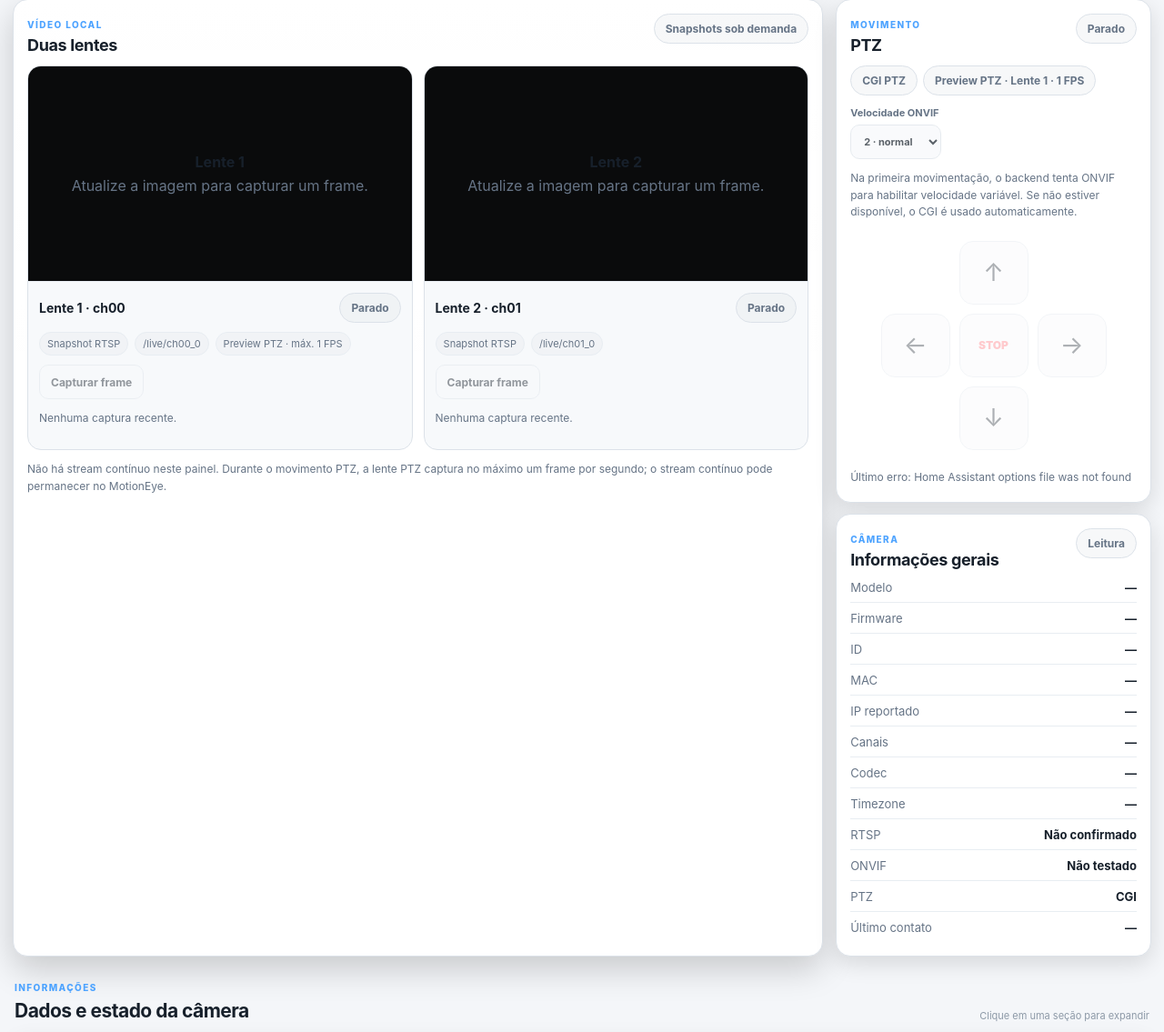
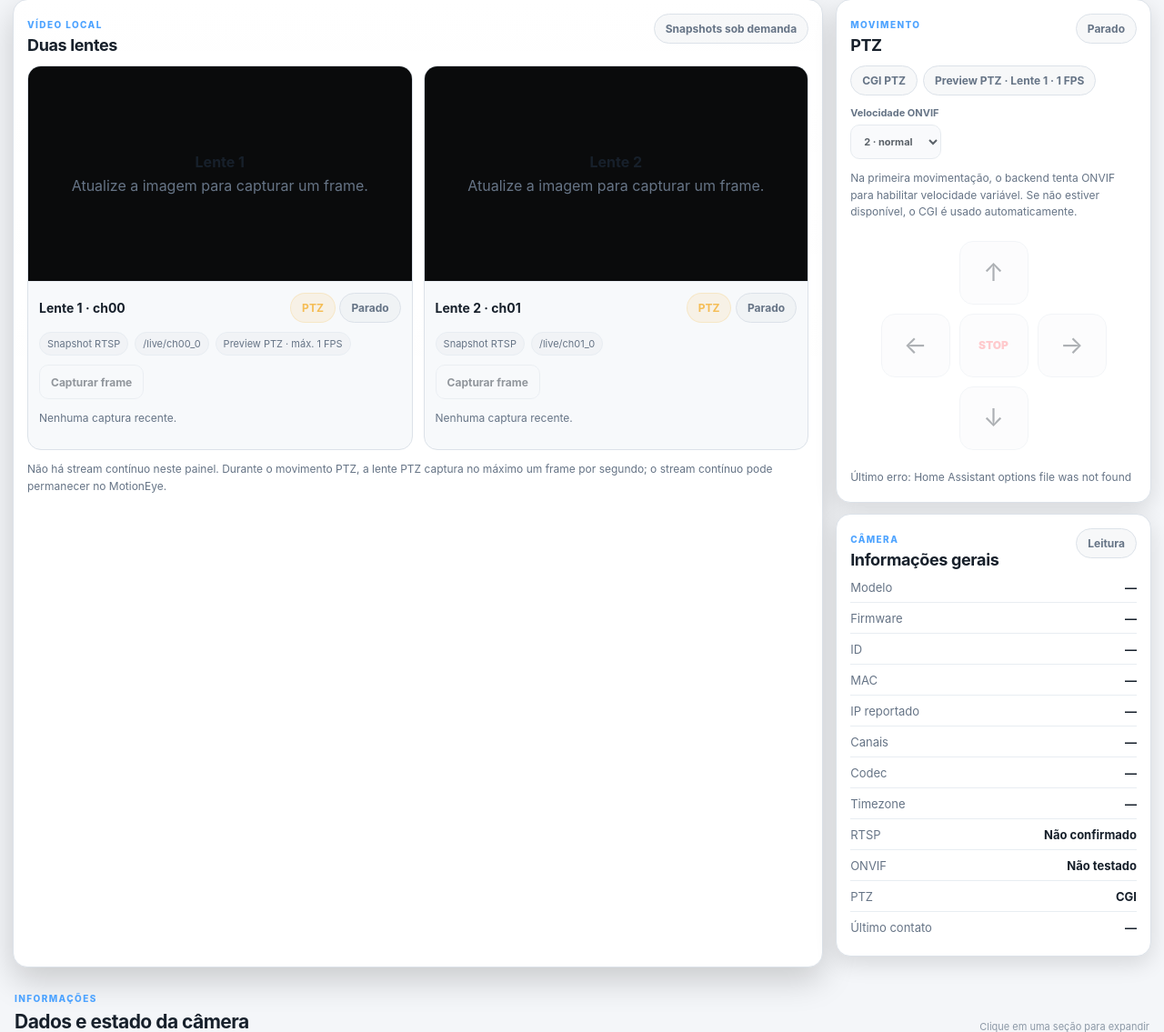
Before and after one commit to lucaslucian/ha-jooan-ptz, a Flask app: page / in a window 1280 px wide. Shown: the part 201-1336 px from the top of the page at 91% size. Run offline with Flask 3, Linux system fonts and the light colour scheme.

Commit message:
Rework camera panel layout and PTZ markers

```diff
--- a/jooan_ptz/app/templates/index.html
+++ b/jooan_ptz/app/templates/index.html
@@ -46,7 +46,7 @@
           </div>
 
           <div class="dual-feed-grid">
-            <article class="feed-tile">
+            <article id="feedTile0" class="feed-tile">
               <div class="feed-stage">
                 <img id="snapshotFeed0" alt="Snapshot da lente 1" hidden>
                 <div id="feedEmpty0" class="preview-empty">
@@ -56,8 +56,11 @@
               </div>
               <div class="feed-body">
                 <div class="camera-title">
-                  <strong>Lente 1 · ch00</strong>
-                  <span id="feedBadge0" class="badge neutral">Parado</span>
+                  <strong id="feedTitle0">Lente 1 · ch00</strong>
+                  <div class="camera-title-badges">
+                    <span id="feedPtzMarker0" class="badge warning" hidden>PTZ</span>
+                    <span id="feedBadge0" class="badge neutral">Parado</span>
+                  </div>
                 </div>
                 <div id="feedMeta0" class="stream-meta"></div>
                 <div class="toolbar compact">
@@ -67,7 +70,7 @@
               </div>
             </article>
 
-            <article class="feed-tile">
+            <article id="feedTile1" class="feed-tile">
               <div class="feed-stage">
                 <img id="snapshotFeed1" alt="Snapshot da lente 2" hidden>
                 <div id="feedEmpty1" class="preview-empty">
@@ -77,8 +80,11 @@
               </div>
               <div class="feed-body">
                 <div class="camera-title">
-                  <strong>Lente 2 · ch01</strong>
-                  <span id="feedBadge1" class="badge neutral">Parado</span>
+                  <strong id="feedTitle1">Lente 2 · ch01</strong>
+                  <div class="camera-title-badges">
+                    <span id="feedPtzMarker1" class="badge warning" hidden>PTZ</span>
+                    <span id="feedBadge1" class="badge neutral">Parado</span>
+                  </div>
                 </div>
                 <div id="feedMeta1" class="stream-meta"></div>
                 <div class="toolbar compact">
@@ -94,7 +100,7 @@
           </p>
         </article>
 
-        <div class="control-side">
+        <div class="control-bottom">
         <article class="card ptz-card">
           <div class="card-heading">
             <div>
```
